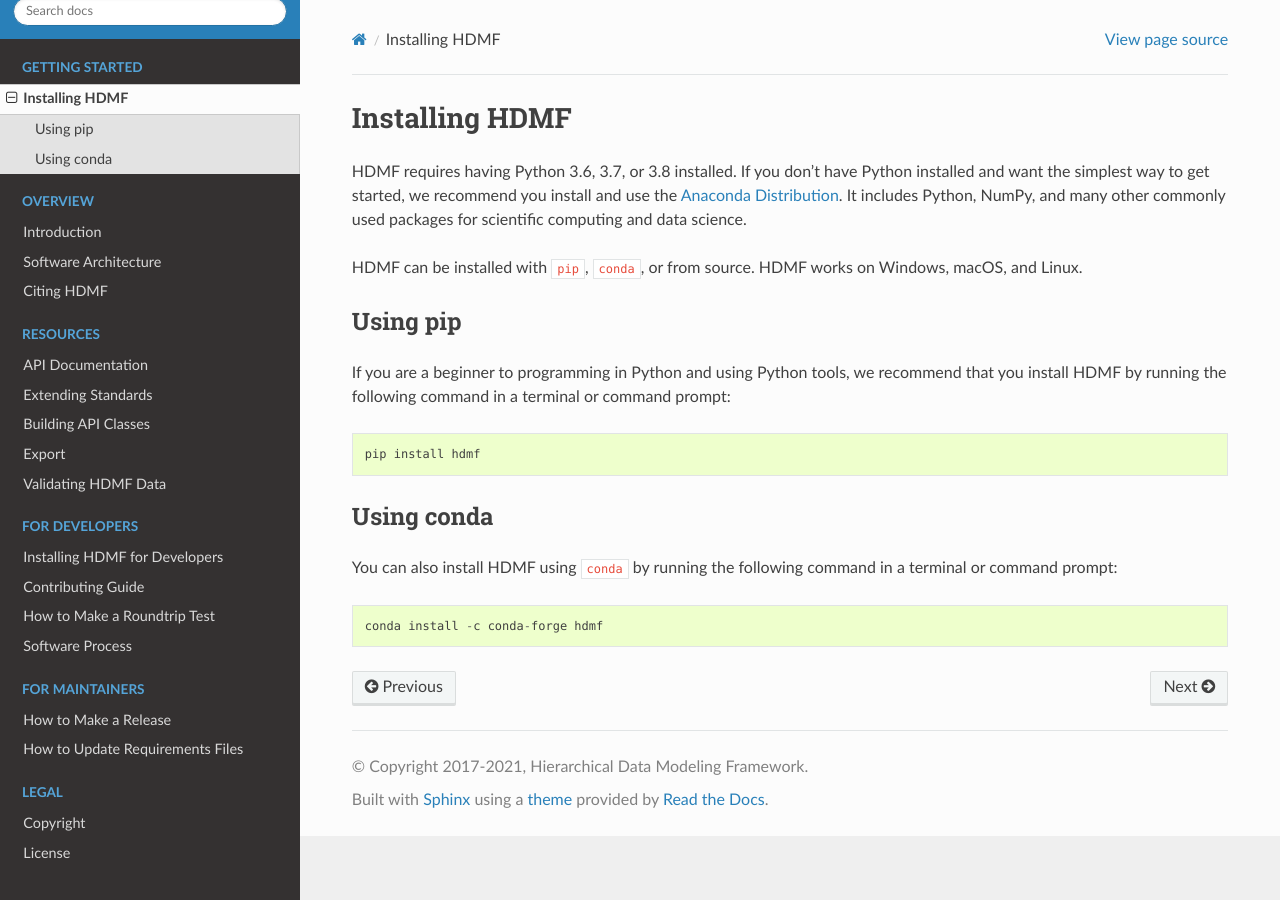
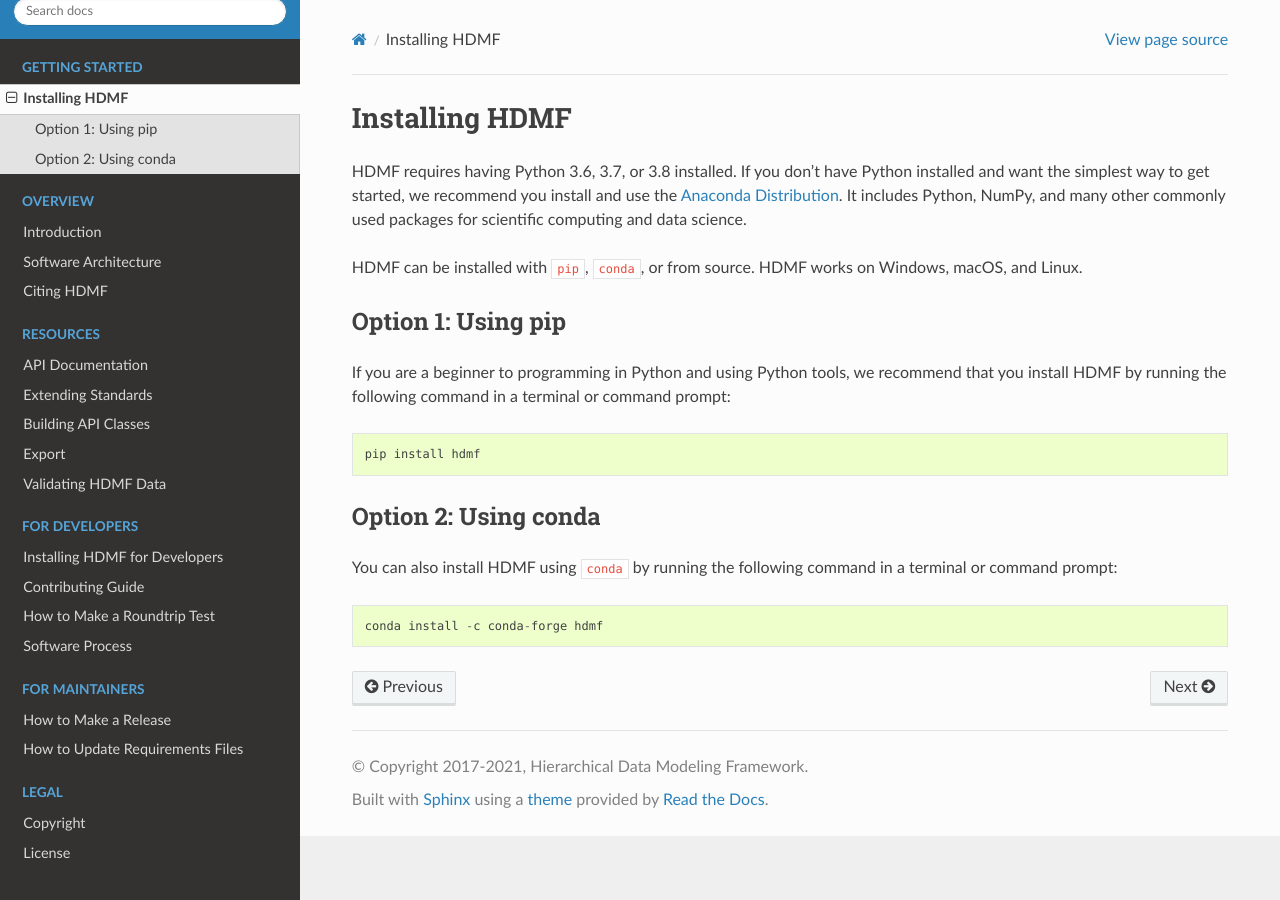
Before and after one commit to hdmf-dev/hdmf, a Sphinx documentation site: the page built from docs/source/install_users.rst, in a window 1280 px wide. Built offline with Sphinx 7.4.7 and the Read the Docs theme 2.0.0, drawn with Linux system fonts in a browser that asks for light colours; pages that are not in the unit, such as notebooks, are missing from menus.

Commit message:
Update install_users.rst

```diff
--- a/docs/source/install_users.rst
+++ b/docs/source/install_users.rst
@@ -10,8 +10,8 @@
 
 HDMF can be installed with ``pip``, ``conda``, or from source. HDMF works on Windows, macOS, and Linux.
 
-Using pip
----------
+Option 1: Using pip
+-------------------
 
 If you are a beginner to programming in Python and using Python tools, we recommend that you install HDMF by running
 the following command in a terminal or command prompt:
@@ -20,8 +20,8 @@
 
    pip install hdmf
 
-Using conda
------------
+Option 2: Using conda
+---------------------
 
 You can also install HDMF using ``conda`` by running the following command in a terminal or command prompt:
 
```
